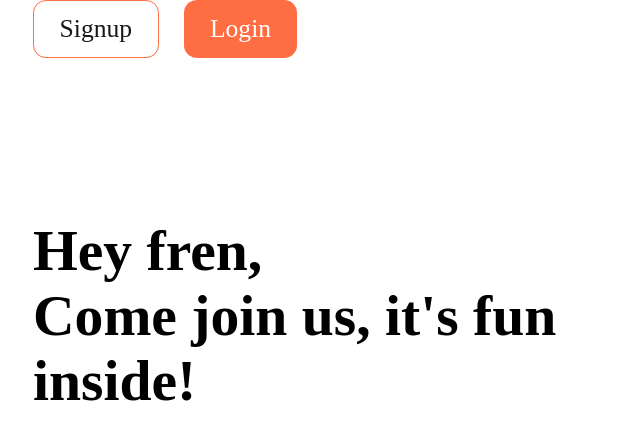
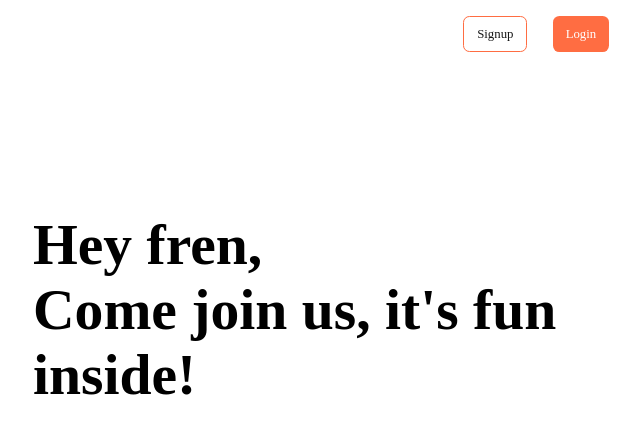
Before and after one commit to tushhr/forum, a Django app: page / in a window 1280 px wide. Shown: the top 440 px of the page, without its empty margins (319-959 px from the left). Run offline with Django 3.2, Linux system fonts and the light colour scheme; style sheets or scripts are compiled from the project's sources; some libraries are stand-ins or nearby versions.

Commit message:
style: modify form and landing page

```diff
--- a/static/styles/base.scss
+++ b/static/styles/base.scss
@@ -4,7 +4,7 @@
 
 body {
     max-width: 36rem;
-    margin: 0 auto;
+    margin: 1rem auto;
 }
 
 .hidden {
--- a/static/styles/common/_form.scss
+++ b/static/styles/common/_form.scss
@@ -1,6 +1,8 @@
 @mixin form {
     .form {
         @include flex-col;
+
+        width: 100%;
     }
 
     .form-group {
@@ -33,7 +35,7 @@
     }
 
     .form-label {
-        top: 0.2rem;
+        bottom: 0.3rem;
         left: 0.2rem;
         color: $secondary-color;
         position: absolute;
--- a/static/styles/landing_page/_auth.scss
+++ b/static/styles/landing_page/_auth.scss
@@ -21,18 +21,18 @@ $container-shadow-bg: #64646f33;
         gap: 2.4rem;
         position: relative;
         z-index: 99;
-        padding: 3.6rem 4.8rem;
+        padding: 2.6rem 3.8rem;
         border-radius: 1.6rem;
         box-shadow: $container-shadow-bg 0 0.7rem 2.9rem 0;
     }
 
     &__title {
-        font-size: 2rem;
+        font-size: 1.4rem;
         font-weight: $bold-font-weight;
     }
 
     &__signup-trigger, &__signin-trigger {
-        font-size: 1.4rem;
+        font-size: 1rem;
         cursor: pointer;
     }
 }
--- a/static/styles/landing_page/_navbar.scss
+++ b/static/styles/landing_page/_navbar.scss
@@ -2,20 +2,17 @@
     @include flex-row;
 
     gap: 1.6rem;
+    justify-content: flex-end;
     color: $secondary-color;
     margin-bottom: 2rem;
 
     &__signup, &__signin {
         @include flex-row-c;
 
-        padding: 0.8rem 1.6rem;
-        border-radius: 0.8rem;
-        font-size: 1.6rem;
+        padding: 0.6rem 0.8rem;
+        border-radius: 0.4rem;
+        font-size: 0.8rem;
         cursor: pointer;
-
-        @include mobile {
-            font-size: 1.4rem;
-        }
     }
 
     &__signin {
--- a/templates/landing_page/signup_modal.html
+++ b/templates/landing_page/signup_modal.html
@@ -4,7 +4,7 @@
 
     <div class="signup-modal__wrapper">
         <div class="signup-modal__container">
-            <div class="signup-modal__title">It's fun inside, come join us!</div>
+            <div class="signup-modal__title">Let's get comfy, shall we!?</div>
             <form action='/account/signup' method="POST" class="form">
                 {% csrf_token %}
                 <div class="form-group">
```
